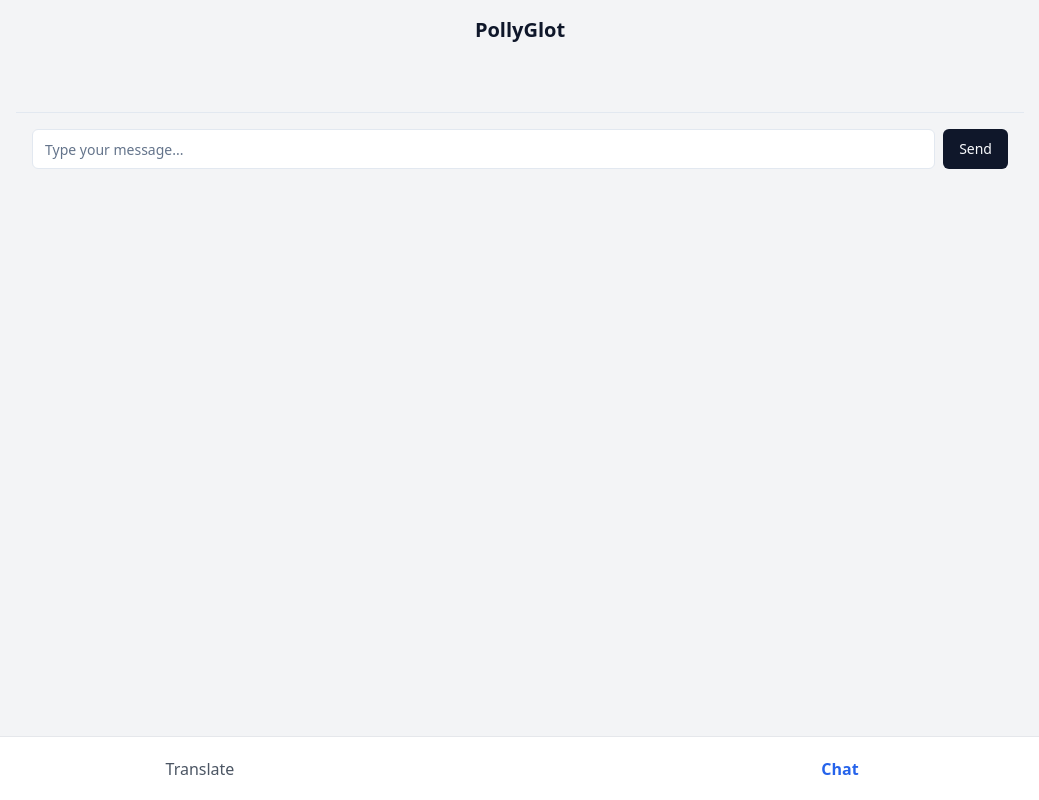
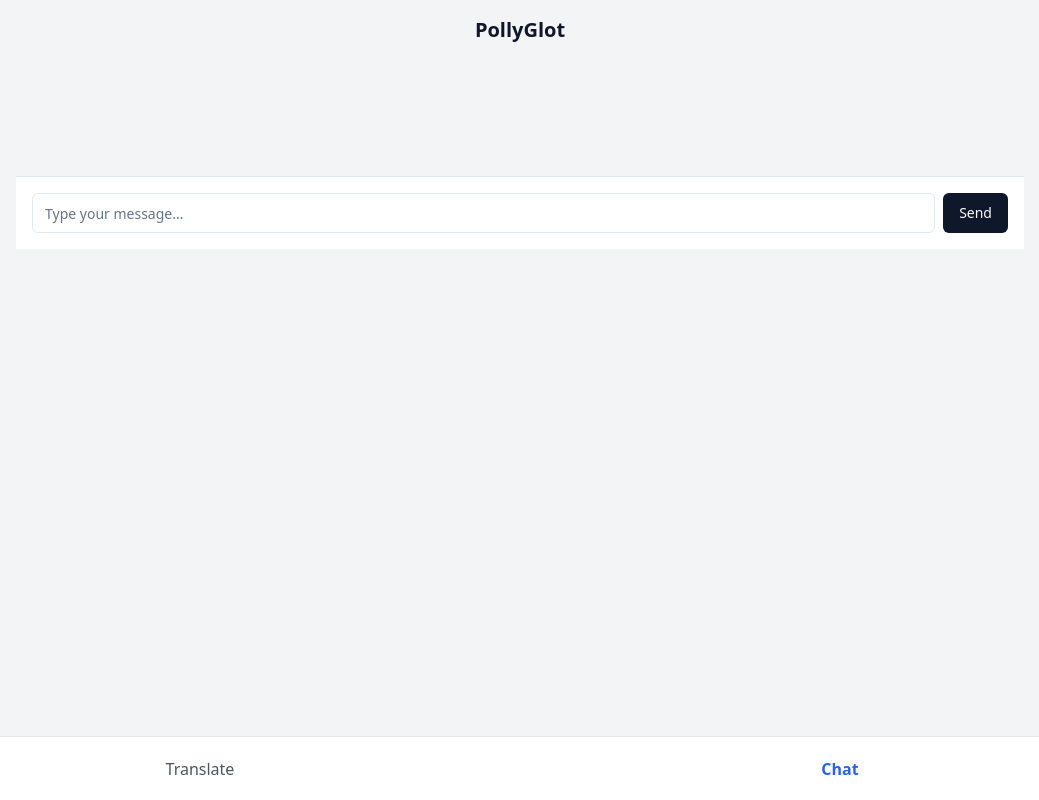
Before and after one commit to crfpr/pollyglot, a React (Vite) app: page /chat in a window 1280 px wide. Shown: the whole page, without its empty margins (120-1159 px from the left). Built offline with nearby package versions, Linux system fonts and the light colour scheme.

Commit message:
chat function

```diff
--- a/src/pages/ChatPage.tsx
+++ b/src/pages/ChatPage.tsx
@@ -23,20 +23,8 @@ const ChatPage: React.FC = () => {
   };
 
   return (
-    <div className="flex flex-col-reverse h-full overflow-y-auto">
-      <div className="flex-none p-4 border-t">
-        <div className="flex space-x-2">
-          <Input
-            placeholder="Type your message..."
-            value={input}
-            onChange={(e) => setInput(e.target.value)}
-            onKeyPress={(e) => e.key === 'Enter' && handleSendMessage()}
-            className="flex-grow"
-          />
-          <Button onClick={handleSendMessage}>Send</Button>
-        </div>
-      </div>
-      <div className="flex-grow p-4 flex flex-col-reverse space-y-4 space-y-reverse">
+    <div className="flex flex-col h-full">
+      <div className="flex-grow overflow-y-auto p-4 space-y-4 pb-20">
         {messages.map((message, index) => (
           <div
             key={index}
@@ -50,6 +38,18 @@ const ChatPage: React.FC = () => {
           </div>
         ))}
       </div>
+      <div className="sticky bottom-0 bg-white p-4 border-t">
+        <div className="flex space-x-2">
+          <Input
+            placeholder="Type your message..."
+            value={input}
+            onChange={(e) => setInput(e.target.value)}
+            onKeyPress={(e) => e.key === 'Enter' && handleSendMessage()}
+            className="flex-grow"
+          />
+          <Button onClick={handleSendMessage}>Send</Button>
+        </div>
+      </div>
     </div>
   );
 };
```
